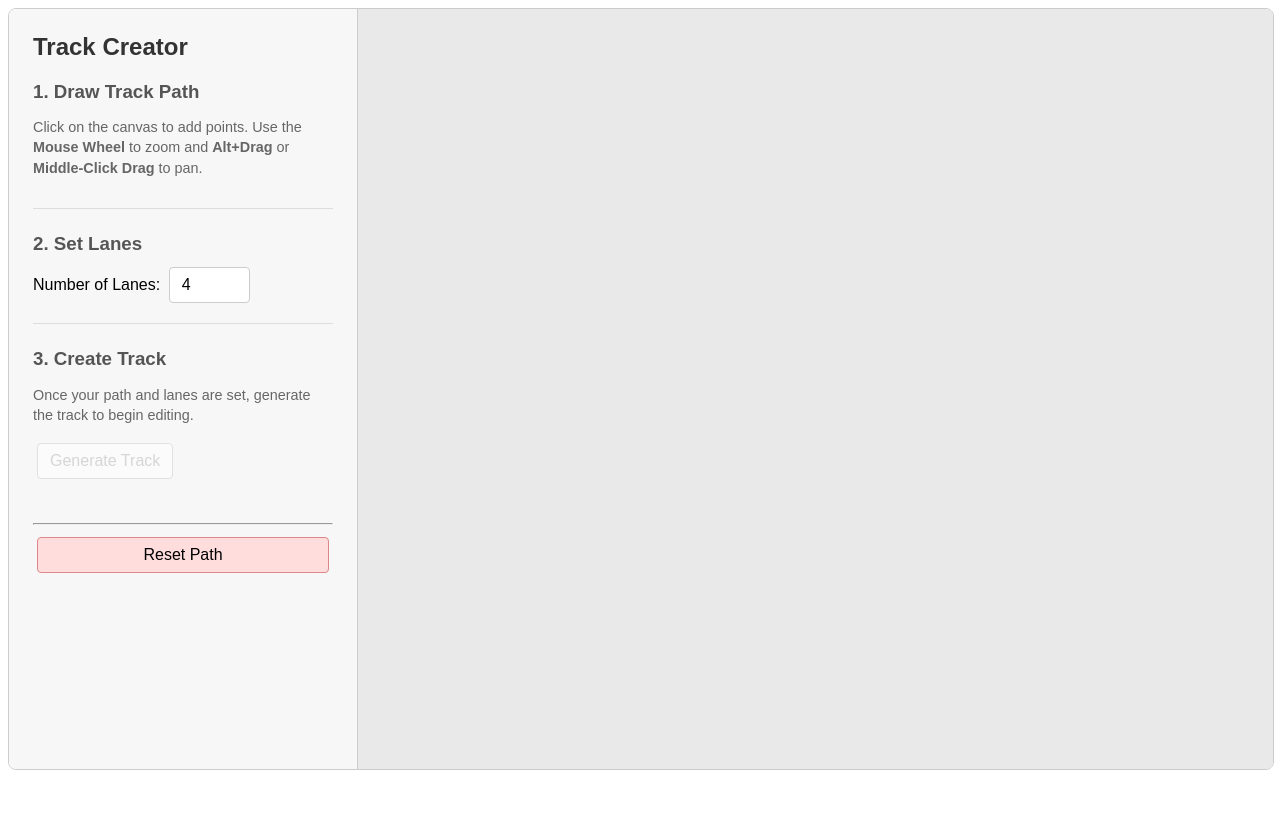
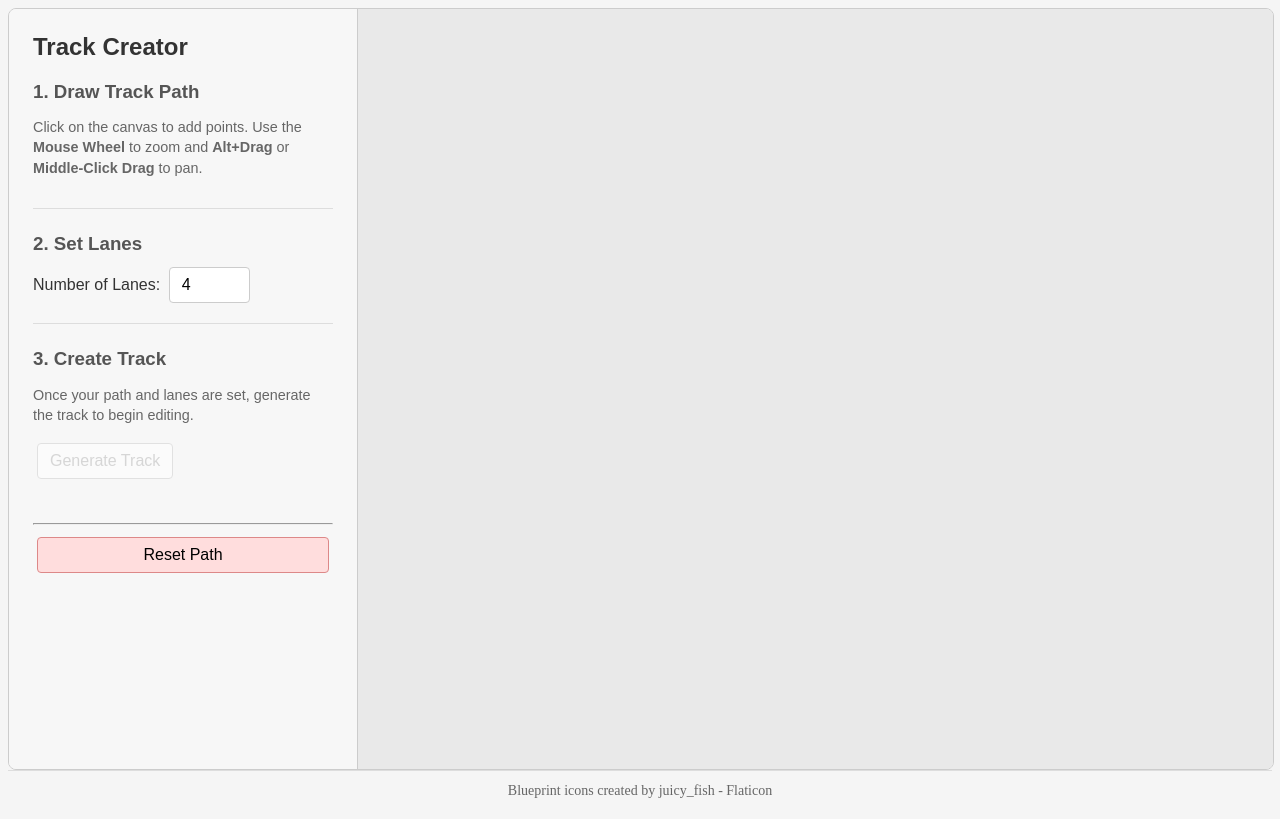
Before and after one commit to milesmfe/racing-game-monorepo, a React (Vite) app in the folder apps/track-designer-react/: page / in a window 1280 px wide. Built offline with nearby package versions, Linux system fonts and the light colour scheme.

Commit message:
Add icon to track designer

```diff
--- a/apps/track-designer-react/index.html
+++ b/apps/track-designer-react/index.html
@@ -3,11 +3,20 @@
   <head>
     <meta charset="UTF-8" />
     <meta name="viewport" content="width=device-width, initial-scale=1.0" />
+    <link rel="shortcut icon" href="/src/assets/blueprint.png" type="image/png" />
     <link rel="stylesheet" href="/src/styles/App.css" />
+    <link rel="stylesheet" href="/src/styles/index.css" />
     <title>Track Designer</title>
   </head>
   <body>
     <div id="root"></div>
     <script type="module" src="/src/main.tsx"></script>
   </body>
+  <footer>
+    <a
+      href="https://www.flaticon.com/free-icons/blueprint"
+      title="blueprint icons"
+      >Blueprint icons created by juicy_fish - Flaticon</a
+    >
+  </footer>
 </html>
--- /dev/null
+++ b/apps/track-designer-react/src/styles/index.css
@@ -0,0 +1,47 @@
+/* Footer */
+footer {
+  text-align: center;
+  padding: 0.75rem;
+  font-size: 0.875rem;
+  border-top: 1px solid;
+  transition: background-color 0.3s, color 0.3s;
+}
+
+footer a {
+  color: inherit;
+  text-decoration: none;
+}
+
+footer a:hover {
+  text-decoration: underline;
+}
+
+/* Light mode */
+@media (prefers-color-scheme: light) {
+  html,
+  body {
+    background-color: #f5f5f5;
+    color: #333;
+  }
+
+  footer {
+    background-color: #f5f5f5;
+    color: #666;
+    border-top-color: #ddd;
+  }
+}
+
+/* Dark mode */
+@media (prefers-color-scheme: dark) {
+  html,
+  body {
+    background-color: #121212;
+    color: #e0e0e0;
+  }
+
+  footer {
+    background-color: #121212;
+    color: #aaa;
+    border-top-color: #333;
+  }
+}
```
Also changed, not shown: apps/track-designer-react/src/assets/blueprint.png (added).
